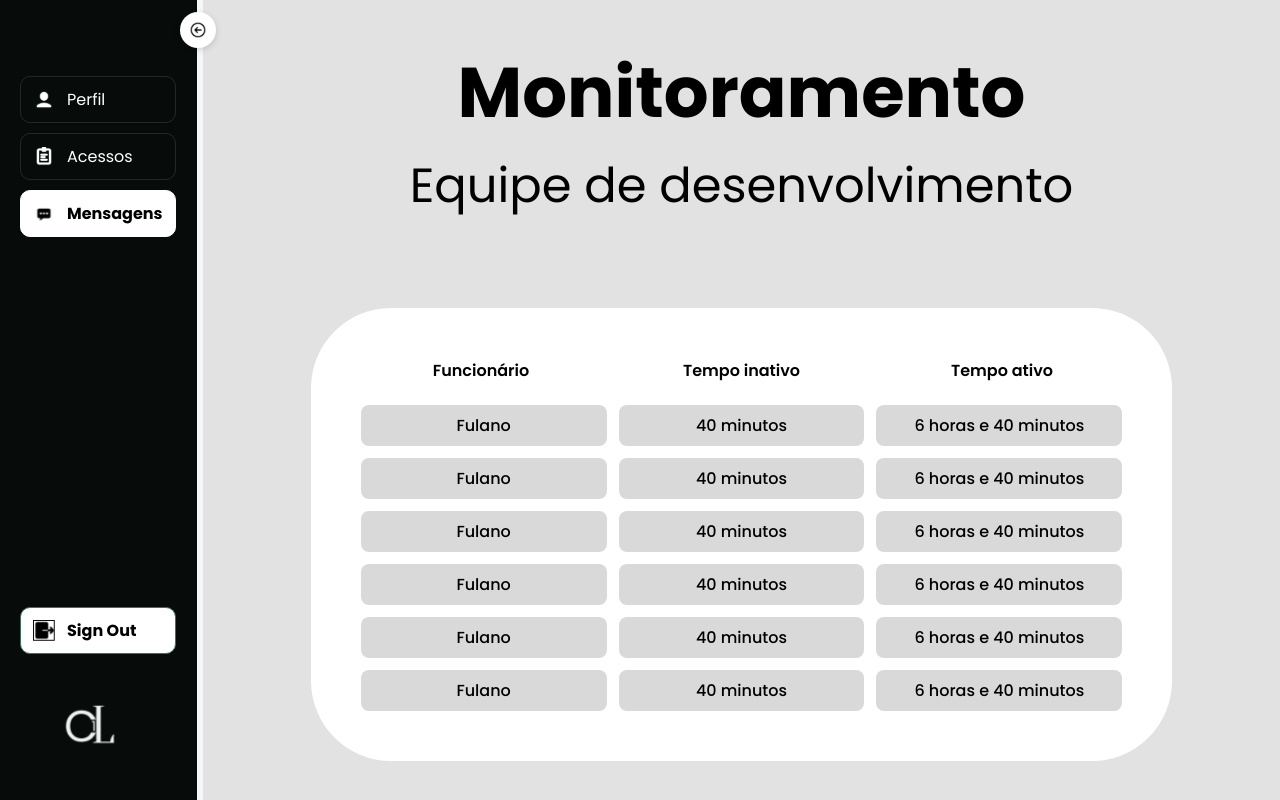
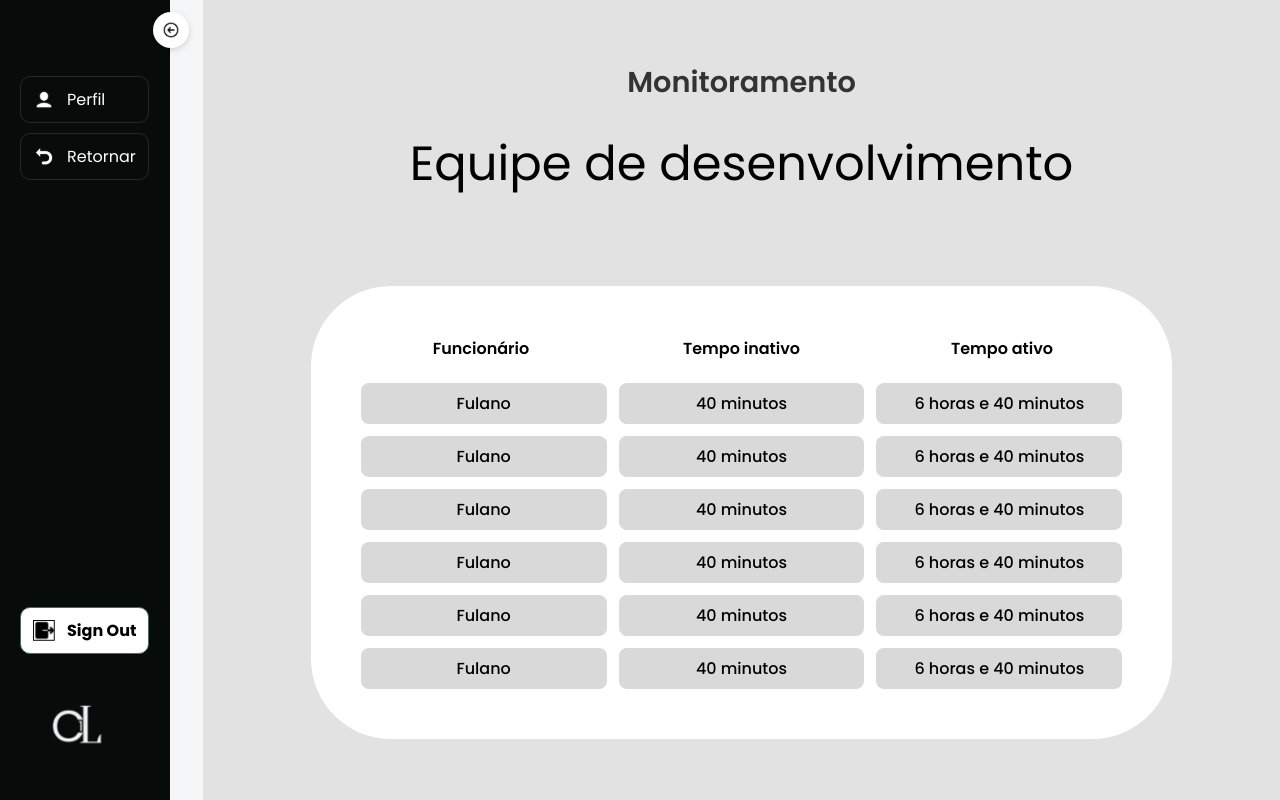
Before and after one commit to ElleDias/Code1Line, a React (Create React App) app in the folder Projeto Loom/: page /Gestor in a window 1280 px wide. Both pictures are taken after a click on the button "Expandir". Built offline with nearby package versions, Linux system fonts and the light colour scheme; a web font is replaced by a local one.

Commit message:
Subindo a tela de Comparacao

```diff
--- a/Projeto Loom/src/components/Sidebar/Sidebar.jsx
+++ b/Projeto Loom/src/components/Sidebar/Sidebar.jsx
@@ -7,6 +7,8 @@ import Geral from "../../assets/img/Clipboard.svg";
 import Func from "../../assets/img/Management.svg";
 import Chat from "../../assets/img/SMS.svg";
 import Voltar from "../../assets/img/Voltar.svg";
+import { useNavigate, useLocation } from "react-router-dom";
+import VoltarTela from "../../assets/img/Undo.svg"
 
 export const MenuLateral = ({
   perfil = false,
@@ -14,9 +16,14 @@ export const MenuLateral = ({
   gestores = false,
   funcionarios = false,
   mensagens = false,
+  voltarATela = true,
   modo,
   setModo
 }) => {
+
+  const navigate = useNavigate();
+  const location = useLocation();
+
   const isOpen = modo === "open";
   const isHidden = modo === "hidden";
 
@@ -24,7 +31,6 @@ export const MenuLateral = ({
     setModo((m) => (m === "open" ? "mini" : "open"));
   };
 
-  // const fecharTotal = () => setModo("hidden");
   const abrirTotal = () => setModo("open");
 
   if (isHidden) {
@@ -35,62 +41,75 @@ export const MenuLateral = ({
     );
   }
 
+  const handleClick = () => {
+    navigate(-1); // sempre volta para a página anterior
+  };
+
   return (
     <aside className={`menu-lateral ${isOpen ? "aberta" : "mini"}`}>
-      {/* topo: botões de ação (mini/open e fechar total) */}
+      {/* topo: botões de ação */}
       <div className="topo-acoes">
-        <button className="botao-mini" onClick={toggleMini} aria-label={isOpen ? "Recolher" : "Expandir"}>
+        <button
+          className="botao-mini"
+          onClick={toggleMini}
+          aria-label={isOpen ? "Recolher" : "Expandir"}
+        >
           <img src={Voltar} alt="Toggle" className={`icone-voltar ${isOpen ? "" : "rotacionado"}`} />
         </button>
-
-
       </div>
 
       {/* navegação */}
       <nav>
         <ul>
           {perfil && (
-            <li>
+            <li onClick={() => navigate("/")}>
               <img src={User} className="icone-menu" alt="Perfil" />
               {isOpen && <span>Perfil</span>}
             </li>
           )}
 
-          {geral && (
-            <li>
-              <img src={Geral} className="icone-menu" alt={geral} />
-              {isOpen && <span>{geral}</span>}
+          {geral.ativo && (
+            <li onClick={() => navigate(geral.path)} style={{ cursor: "pointer" }}>
+              <img src={Geral} className="icone-menu" alt={geral.nome} />
+              {isOpen && <span>{geral.nome}</span>}
             </li>
           )}
-          {gestores && (
-            <li>
+
+          {gestores.ativo && (
+            <li onClick={() => navigate(gestores.path)}>
               <img src={User} className="icone-menu" alt="Gestores" />
               {isOpen && <span>Gestores</span>}
             </li>
           )}
 
-          {funcionarios && (
-            <li>
+          {funcionarios.ativo && (
+            <li onClick={() => navigate(funcionarios.path)}>
               <img src={Func} className="icone-menu" alt="Funcionários" />
               {isOpen && <span>Funcionários</span>}
             </li>
           )}
-
-          {mensagens && (
-            <li className="ativo">
+          {mensagens.ativo && (
+            <li className="ativo" onClick={() => navigate(mensagens.path)}>
               <img src={Chat} className="icone-menu" alt="Mensagens" />
               {isOpen && <span>Mensagens</span>}
             </li>
           )}
+
+          {/* BOTÃO RETORNAR NO LUGAR DAS MENSAGENS */}
+          <li className="" onClick={handleClick}>
+            <img src={VoltarTela} className="icone-menu" alt="Retornar" />
+            {isOpen && <span>Retornar</span>}
+          </li>
         </ul>
       </nav>
 
+
+      {/* rodapé */}
       <div className="rodape">
-        <div className="sair">
-          <img src={iconeSair} className="icone-menu" alt="Sair" href="/" />
+        <div className="sair" onClick={() => navigate("/")}>
+          <img src={iconeSair} className="icone-menu" alt="Sair" />
           {isOpen && <span>Sign Out</span>}
         </div>
-
 
         <img className="logo-sidebar" src={Logo} alt="Logo" />
       </div>
--- /dev/null
+++ b/Projeto Loom/src/pages/comparacao/ComparacaoFunc.css
@@ -0,0 +1,98 @@
+.comparador-container {
+  max-width: 900px;
+  margin: 40px auto;
+  padding: 20px;
+    transition: margin-left 0s ease;
+}
+/* .comparador-container.sidebar-open {
+  margin-left: 170px;
+} */
+
+/* .comparador-container.sidebar-close,
+.comparador-container.sidebar-mini {
+  margin-left: 80px;
+} */
+
+.comparador-card {
+  background: #fff;
+  border-radius: 16px;
+  box-shadow: 0 4px 12px rgba(0, 0, 0, 0.05);
+  padding: 45px;
+}
+
+.titulo {
+  text-align: center;
+  font-size: 1.8rem;
+  font-weight: 600;
+  color: #333;
+  margin-bottom: 24px;
+}
+
+.filtros {
+  display: flex;
+  justify-content: center;
+  gap: 16px;
+  margin-bottom: 24px;
+}
+
+.select-filtro,
+.input-filtro {
+  padding: 8px 12px;
+  border: 1px solid #ccc;
+  border-radius: 8px;
+  font-size: 0.95rem;
+}
+
+.tabela-container {
+  overflow-x: auto;
+}
+
+.tabela-funcionarios {
+  width: 100%;
+  border-collapse: collapse;
+}
+
+.tabela-funcionarios th,
+.tabela-funcionarios td {
+  border-bottom: 1px solid #ddd;
+  padding: 12px;
+  text-align: center;
+}
+
+.tabela-funcionarios th {
+  background-color: #eaeaea;
+  font-weight: 600;
+}
+
+.barra-container {
+  position: relative;
+  background: #eee;
+  border-radius: 8px;
+  height: 18px;
+  width: 100%;
+  overflow: hidden;
+}
+
+.barra-desempenho {
+  background-color: #326D6B;
+  height: 100%;
+  border-radius: 8px;
+  transition: width 0.4s ease;
+}
+
+.porcentagem {
+  position: absolute;
+  top: 0;
+  left: 50%;
+  transform: translateX(-50%);
+  font-size: 0.8rem;
+  color: #fff;
+  font-weight: 500;
+}
+
+/* .nenhum-resultado {
+  text-align: center;
+  color: #888;
+  font-style: italic;
+  margin-top: 20px;
+} */
--- /dev/null
+++ b/Projeto Loom/src/pages/comparacao/ComparacaoFunc.jsx
@@ -0,0 +1,107 @@
+import React, { useState } from "react";
+import "./ComparacaoFunc.css"; // CSS extra para estilizar os elementos nativos
+import { MenuLateral } from "../../components/Sidebar/Sidebar";
+
+export default function ComparadorDeFuncionarios() {
+  const funcionarios = [
+    { id: 1, nome: "Yasmin", departamento: "DEV", desempenho: 87, projetos: 12, faltas: 2 },
+    { id: 2, nome: "Lucas", departamento: "DEV", desempenho: 92, projetos: 15, faltas: 0 },
+    { id: 3, nome: "Laura", departamento: "Redes", desempenho: 75, projetos: 8, faltas: 4 },
+    { id: 4, nome: "Brenda", departamento: "Redes", desempenho: 80, projetos: 10, faltas: 1 },
+    { id: 5, nome: "Caio", departamento: "Multimídia", desempenho: 85, projetos: 9, faltas: 3 },
+    { id: 6, nome: "Danielle", departamento: "Multimídia", desempenho: 90, projetos: 11, faltas: 0 },
+  ];
+ const [modoSidebar, setModoSidebar] = useState("close");
+  const [departamento, setDepartamento] = useState("");
+  const [filtroNome, setFiltroNome] = useState("");
+
+  const departamentosUnicos = [...new Set(funcionarios.map(f => f.departamento))];
+
+  const filtrados = funcionarios.filter(f =>
+    (departamento ? f.departamento === departamento : true) &&
+    (filtroNome ? f.nome.toLowerCase().includes(filtroNome.toLowerCase()) : true)
+  );
+
+  return (
+     <div className={`comparador-container sidebar-${modoSidebar}`}>
+      <MenuLateral
+        perfil={true}
+        geral={{ ativo: true, path: "/gerente", nome: "Acessos" }}
+        gestores={{ ativo: false, path: "/gestor", nome: "Gestores" }}
+        funcionarios={{ ativo: false, path: "/funcionarios", nome: "Funcionários" }}
+        mensagens={{ ativo: false, path: "/mensagem", nome: "Mensagens" }}
+        voltarATela={{ ativo: true, nome: "Retornar" }}
+        modo={modoSidebar}
+        setModo={setModoSidebar}
+      />
+      {/* O Card agora é um div com classe CSS */}
+      <div className="comparador-card">
+        <h2 className="titulo">Comparador de Funcionários</h2>
+
+        {/* Filtros */}
+        <div className="filtros">
+          {/* O Select agora é um <select> nativo */}
+          <select
+            value={departamento}
+            onChange={e => setDepartamento(e.target.value)}
+            className="select-filtro"
+          >
+            <option value="">Todos os departamentos</option>
+            {departamentosUnicos.map(dep => (
+              <option key={dep} value={dep}>
+                {dep}
+              </option>
+            ))}
+          </select>
+
+          {/* O Input agora é um <input> nativo */}
+          <input
+            type="text"
+            placeholder="Buscar funcionário..."
+            value={filtroNome}
+            onChange={e => setFiltroNome(e.target.value)}
+            className="input-filtro"
+          />
+        </div>
+
+        {/* Tabela de comparação */}
+        <div className="tabela-container">
+          {filtrados.length > 0 ? (
+            <table className="tabela-funcionarios">
+              <thead>
+                <tr>
+                  <th>Nome</th>
+                  <th>Departamento</th>
+                  <th>Desempenho</th>
+                  <th>Projetos</th>
+                  <th>Faltas</th>
+                </tr>
+              </thead>
+              <tbody>
+                {filtrados.map(f => (
+                  <tr key={f.id}>
+                    <td>{f.nome}</td>
+                    <td>{f.departamento}</td>
+                    <td>
+                      <div className="barra-container">
+                        <div
+                          className="barra-desempenho"
+                          style={{ width: `${f.desempenho}%` }}
+                        ></div>
+                        <span className="porcentagem">{f.desempenho}%</span>
+                      </div>
+                    </td>
+                    <td>{f.projetos}</td>
+                    <td>{f.faltas}</td>
+                  </tr>
+                ))}
+              </tbody>
+            </table>
+          ) : (
+            <p className="nenhum-resultado">Nenhum funcionário encontrado.</p>
+          )}
+        </div>
+      </div>
+    </div>
+  );
+}
--- a/Projeto Loom/src/pages/grafico/Grafico.jsx
+++ b/Projeto Loom/src/pages/grafico/Grafico.jsx
@@ -136,7 +136,7 @@ const Graficos = () => {
                     </div>
                 </div>
 
-                <button className="botao-gerais">Gráficos Gerais</button>
+                <button className="botao-gerais">Gráficos Detalhados</button>
             </div>
         </div>
     );
```
Also changed, not shown: Projeto Loom/src/Routes/routes.js (+22 -21 lines), Projeto Loom/src/assets/img/Undo.svg (added).
